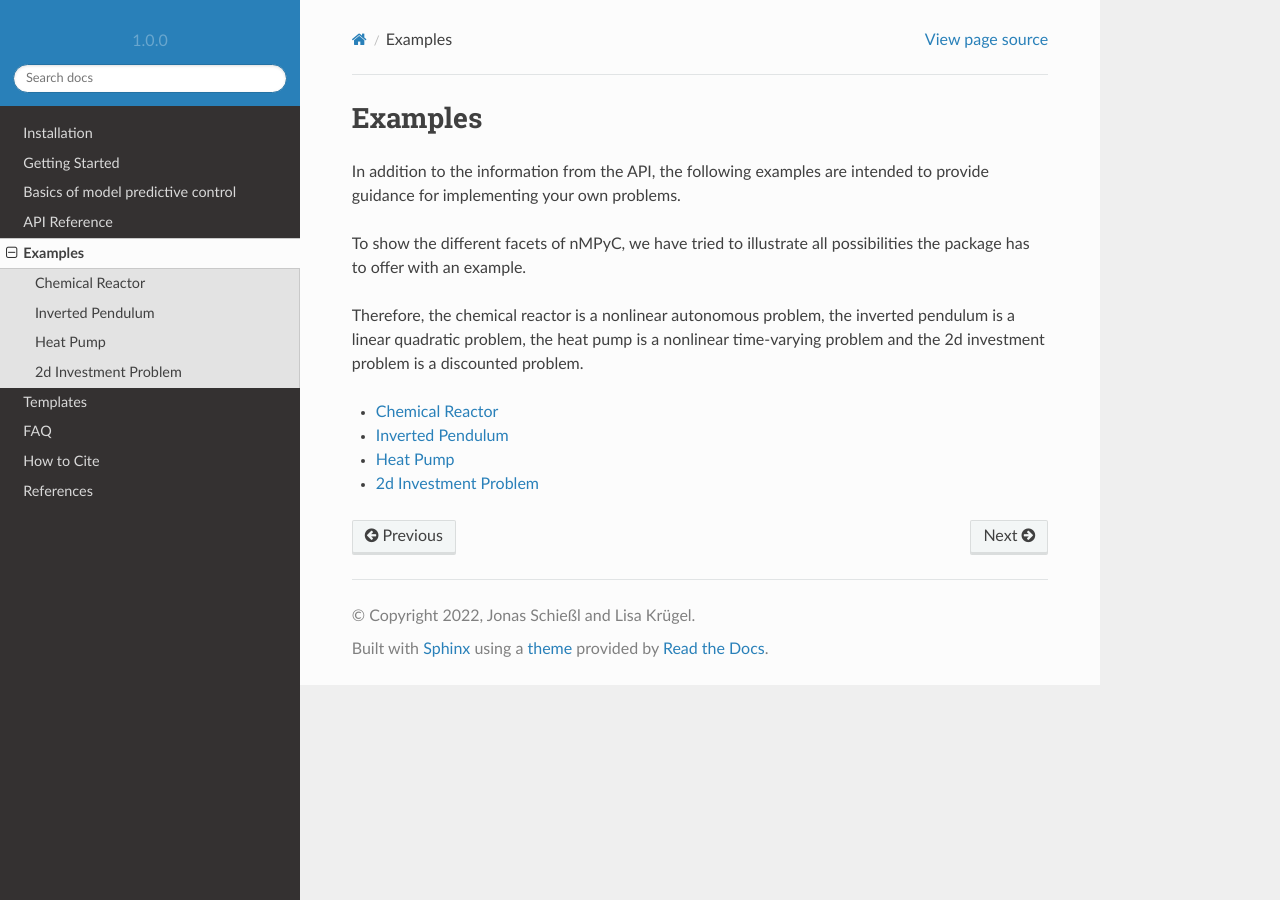
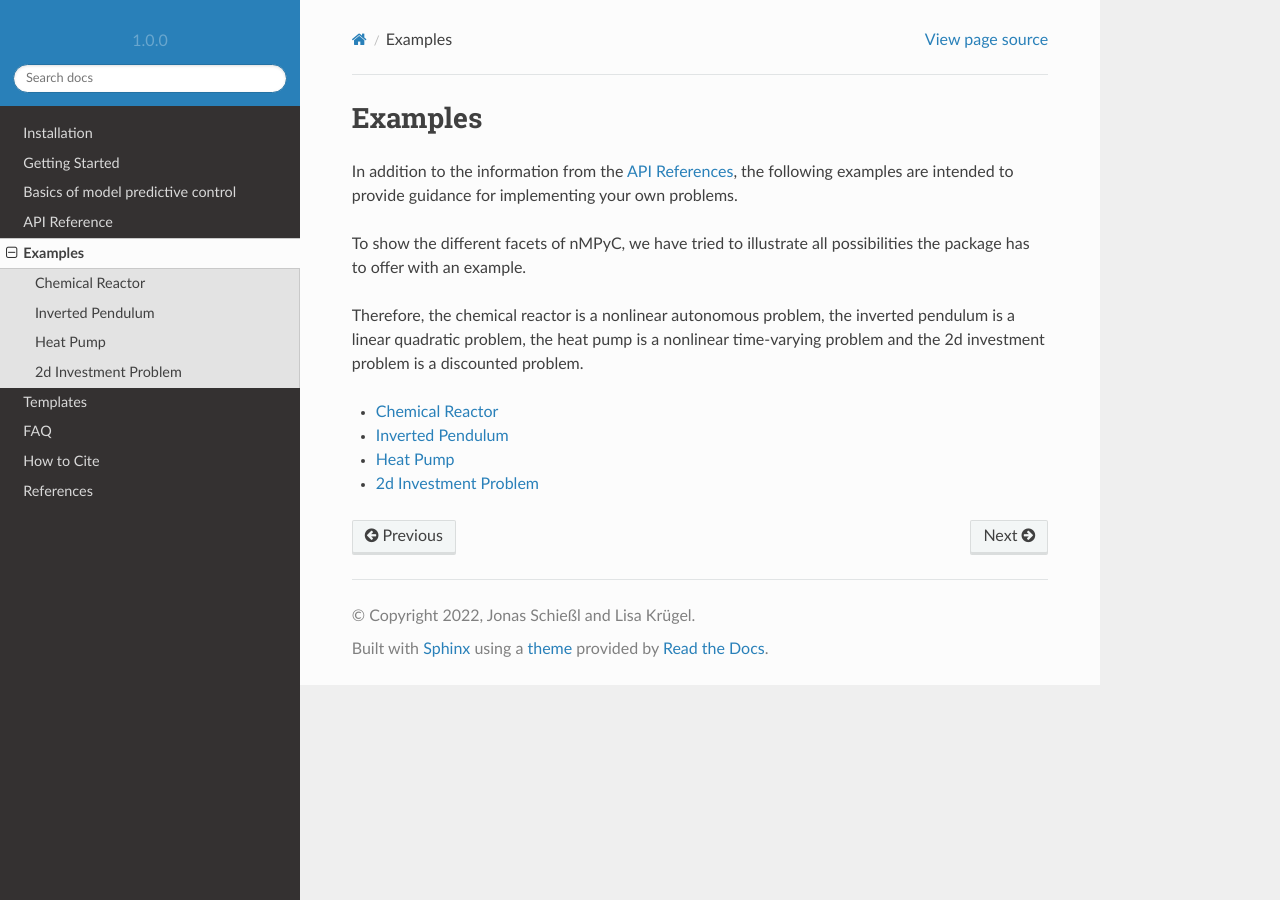
Before and after one commit to nMPyC/nmpyc, a Sphinx documentation site: the page built from docs/source/examples.rst, in a window 1280 px wide. Built offline with Sphinx 7.4.7 and the Read the Docs theme 2.0.0, drawn with Linux system fonts in a browser that asks for light colours.

Commit message:
Update examples.rst

```diff
--- a/docs/source/examples.rst
+++ b/docs/source/examples.rst
@@ -1,7 +1,7 @@
 Examples
 =========
 
-In addition to the information from the API, the following examples are intended to provide guidance for implementing your own problems.
+In addition to the information from the :doc:`API References <api>`, the following examples are intended to provide guidance for implementing your own problems.
 
 To show the different facets of nMPyC, we have tried to illustrate all possibilities the package has to offer with an example.
 
```
